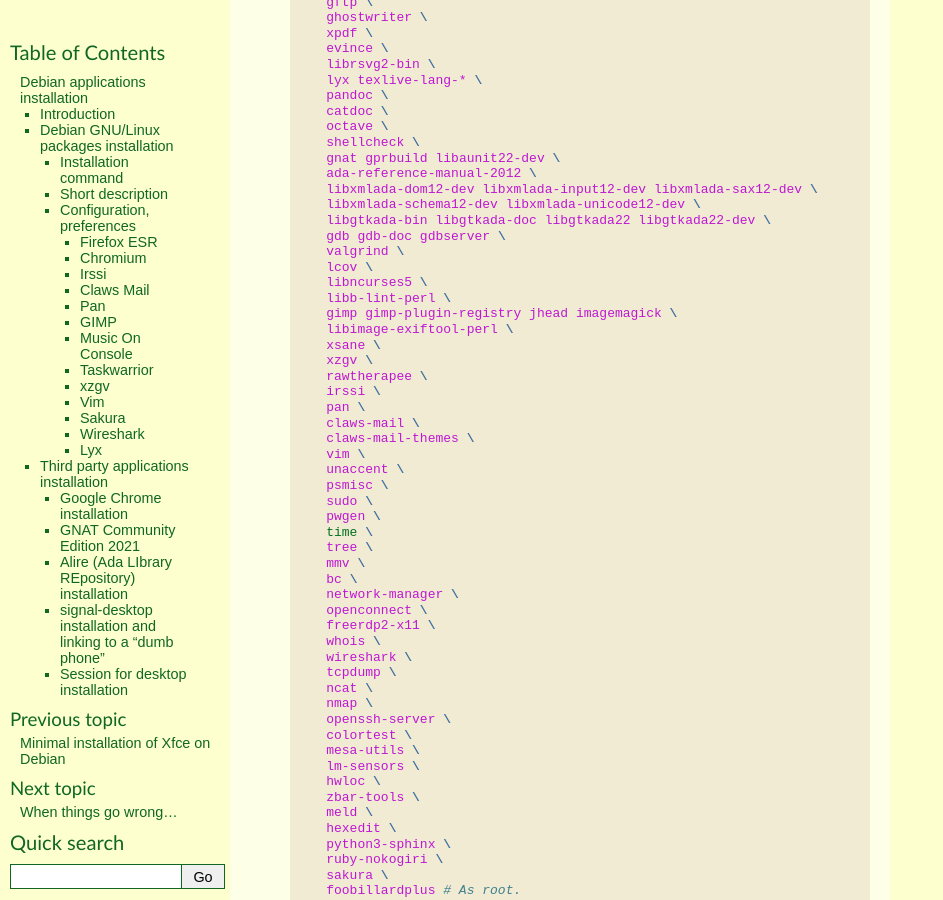
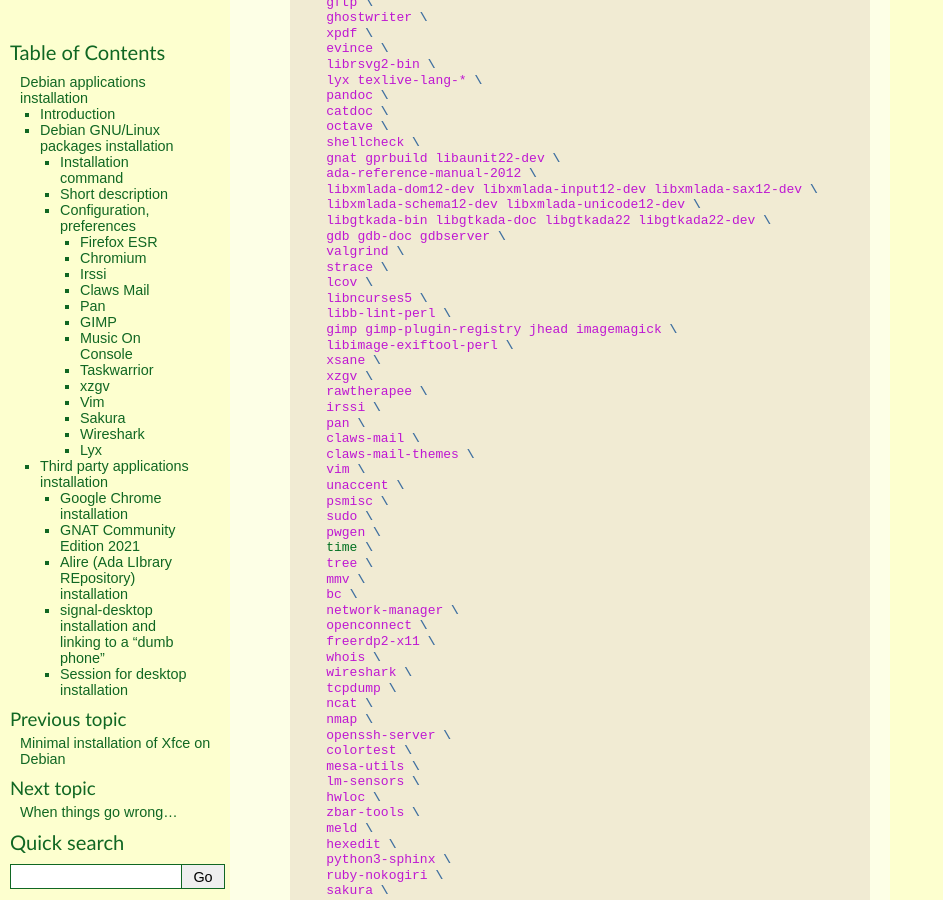
Before and after one commit to thierr26/thierr26_personal_notes_sphinx_sources, a Sphinx documentation site: the page built from source/debian_apps_install.rst, in a window 1280 px wide and 900 px high, scrolled down 1495 px. Shown: the whole window, without its empty margins (0-943 px from the left). Built offline with Sphinx 7.4.7, drawn with Linux system fonts in a browser that asks for light colours; some of the changed text lies outside the part shown.

Commit message:
Add strace in Debian application installation page

```diff
--- a/source/debian_apps_install.rst
+++ b/source/debian_apps_install.rst
@@ -78,6 +78,7 @@
       libgtkada-bin libgtkada-doc libgtkada22 libgtkada22-dev \
       gdb gdb-doc gdbserver \
       valgrind \
+      strace \
       lcov \
       libncurses5 \
       libb-lint-perl \
@@ -217,6 +218,8 @@
     - GNU debugger (including remote server)
   * - valgrind
     - Program profiling tools
+  * - strace
+    - System call tracer
   * - lcov
     - Test coverage report generation tools
   * - libncurses5
```
